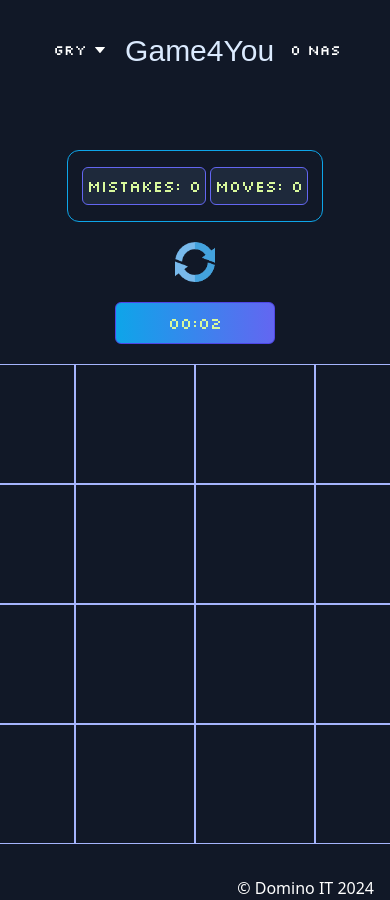
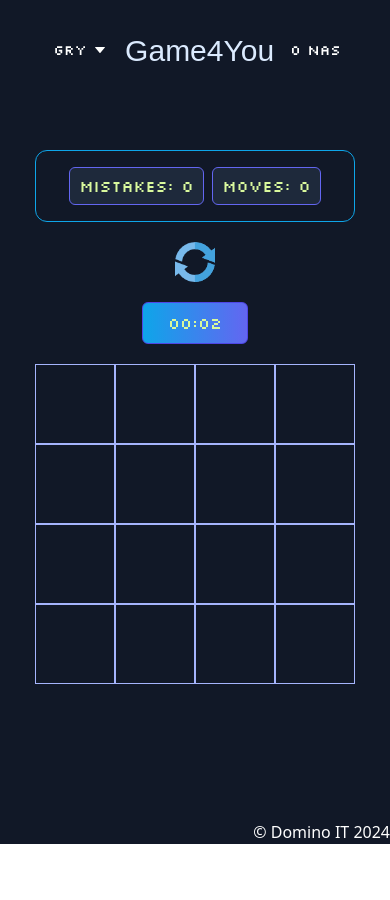
Before and after one commit to DominoxB/Game4You, a Vue app: page /MemoryGame in a window 390 px wide. Both pictures are taken after a click on the button "START". After the commit the page ends 844 px from the top, so only its background shows below. Built offline with nearby package versions, Linux system fonts and the light colour scheme; a web font is replaced by a local one; what tailwindcss-animated would draw is missing.

Commit message:
feat: work with responsive web design

```diff
--- a/src/components/atoms/CardItemMemory.vue
+++ b/src/components/atoms/CardItemMemory.vue
@@ -1,8 +1,8 @@
 <template>
-  <div class="text-white border border-indigo-300 w-[120px] h-[120px] flex items-center justify-center"
+  <div class="text-white border border-indigo-300 w-20 h-20 md:w-[120px] md:h-[120px] flex items-center justify-center"
     @click="$emit('clickCard', card)">
     <div v-if="isVisible">
-      <img :src="card.image" alt="dog" />
+      <img :src="card.image" alt="dog" class="w-10 h-10 md:w-16 md:h-16"/>
     </div>
   </div>
 </template>
--- a/src/components/atoms/FooterContent.vue
+++ b/src/components/atoms/FooterContent.vue
@@ -1,5 +1,5 @@
 <template>
-  <div class="pt-8 relative lg:absolute inset-x-0 bottom-0 text-right pr-4 text-white">
+  <div class="pt-8 fixed lg:absolute inset-x-0 bottom-0 text-right text-white">
     <span>&copy; Domino IT {{ year }}</span>
   </div>
 </template>
--- a/src/components/atoms/MemoryInfoBoard.vue
+++ b/src/components/atoms/MemoryInfoBoard.vue
@@ -1,8 +1,8 @@
 <template>
   <div
-    class="flex space-x-1 md:space-x-8 justify-center mx-28 sm:mx-0 text-center border border-sky-500 py-4 md:p-6 rounded-xl text-lime-200 text-md md:text-xl uppercase font-silk">
-    <div class="border border-indigo-500 px-1 md:px-2 py-1.5 rounded-md bg-slate-800">Mistakes: {{ mistakesCounter }}</div>
-    <div class="border border-indigo-500 px-1 md:px-2 py-1.5 rounded-md bg-slate-800">Moves: {{ movesCounter }}</div>
+    class="flex space-x-2 md:space-x-8 justify-center text-center border border-sky-500 py-4 md:p-6 rounded-xl text-lime-200 px-2 md:text-xl uppercase font-silk">
+    <div class="border border-indigo-500 px-1 md:px-2 py-1.5 rounded-md bg-slate-800 w-[135px] md:w-[185px]">Mistakes: {{ mistakesCounter }}</div>
+    <div class="border border-indigo-500 px-1 md:px-2 py-1.5 rounded-md bg-slate-800 w-[109px] md:w-[180px]">Moves: {{ movesCounter }}</div>
   </div>
 </template>
 
--- a/src/components/organisms/MemoryGameBoard.vue
+++ b/src/components/organisms/MemoryGameBoard.vue
@@ -11,7 +11,7 @@
         <RefreshArrows @refresh="refreshGame" class="mt-5 md:mt-0"/>
       </div>
       <Timer class="mx-auto" />
-      <div class="grid grid-cols-4 grid-rows-4 w-[480px] h-[480px]">
+      <div class="grid grid-cols-4 grid-rows-4 w-[320px] h-[320px] md:w-[480px] md:h-[480px]">
         <div v-for="card in cards" :key="card.id">
           <CardItemMemory :card="card" @click-card="pickCard" />
         </div>
```
